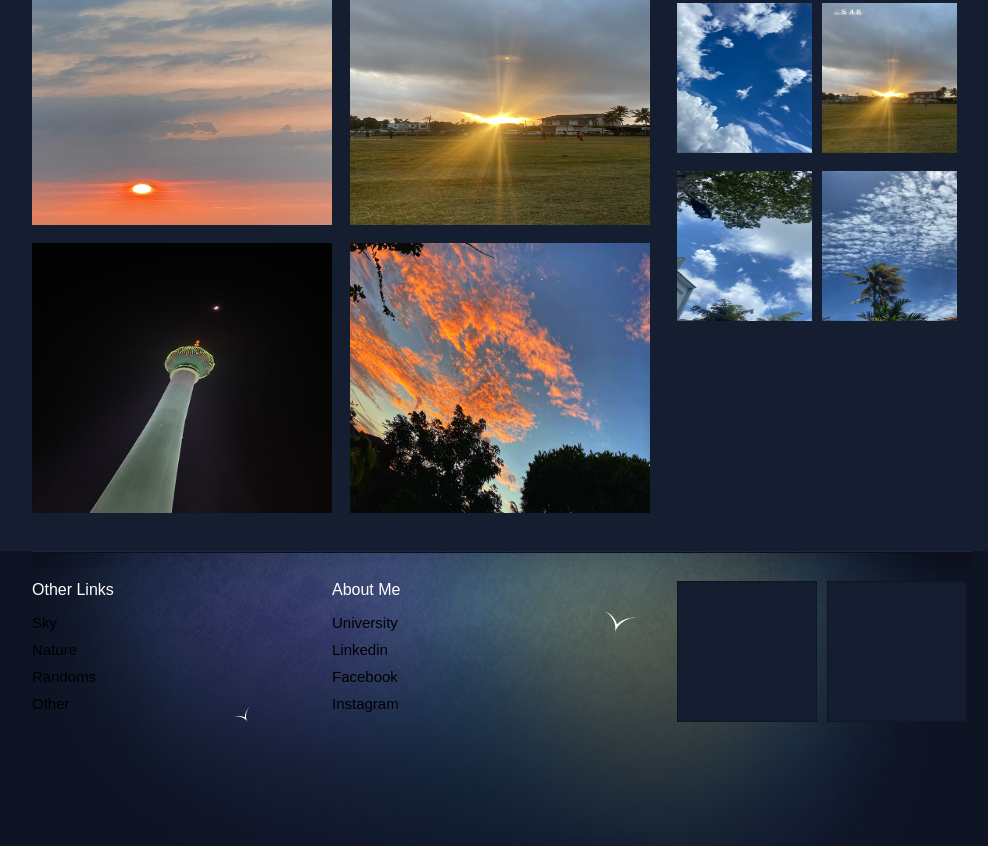
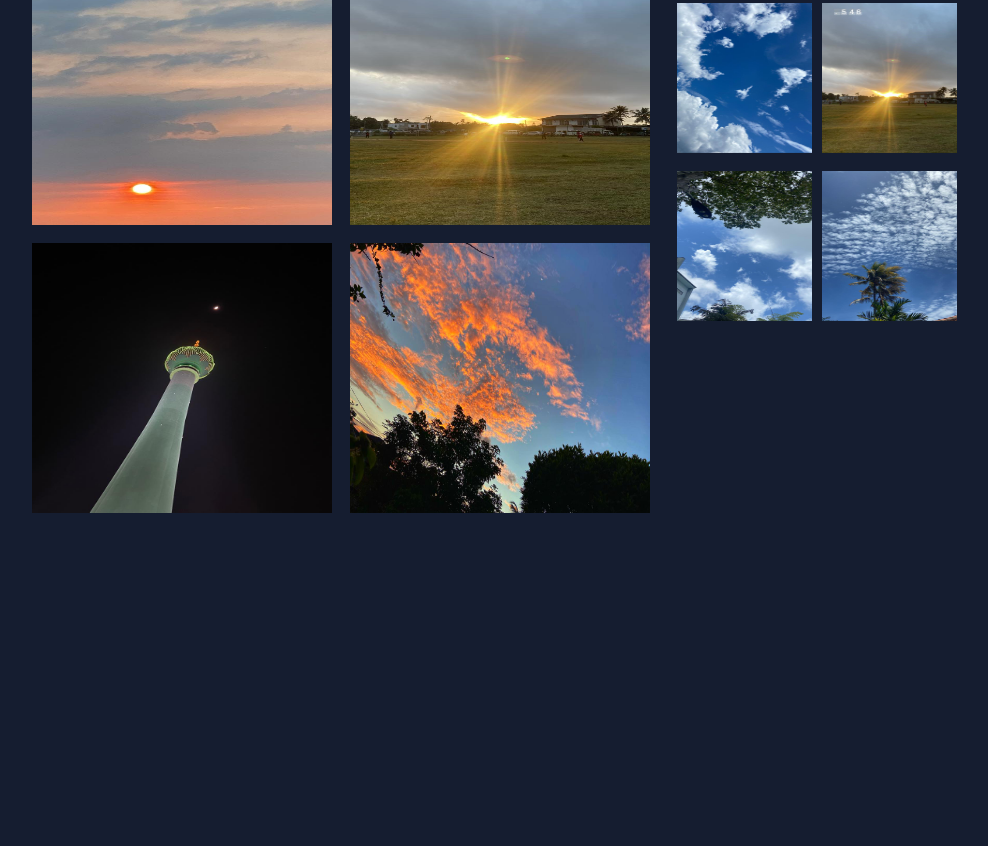
Before and after one commit to Dewmini21/MyPost, a plain HTML site: page 1sky.html in a window 1280 px wide. Shown: the part 706-1552 px from the top of the page, without its empty margins (138-1126 px from the left). After the commit the page ends 1237 px from the top, so only its background shows below. Drawn offline with Linux system fonts and the light colour scheme.

Commit message:
Update 1sky.html

```diff
--- a/1sky.html
+++ b/1sky.html
@@ -75,40 +75,6 @@
         </div>
     </div>
 
-    <div id="footer">
-        <div class="content">
-
-            <div class="sidebar">
-
-                <a href="#"><img src="images/footerbox.png" alt="" border="0" /></a>
-                <a href="#"><img src="images/footerbox.png" alt="" border="0" class="noright" /></a>
-
-            </div>
-            <div id="left">
-                <h3>Other Links</h3>
-                <p><a href="#">Sky</a></p>
-                <p><a href="#">Nature</a></p>
-                <p><a href="#">Randoms</a></p>
-				<p><a href="#">Other</a></p>
-
-            </div>
-
-            <div id="right">
-                <h3>About Me</h3>
-                <p><a href="https://www.kdu.ac.lk/">University </a></p>
-                <p><a href="https://www.linkedin.com/in/thiloka-senavirathne-91a54b242/">Linkedin </a></p>
-                <p><a href="https://web.facebook.com/thiloka.senavirathne.5">Facebook</a></p>
-                <p><a href="https://www.instagram.com/thilokaaa/">Instagram</a></p>
-
-            </div>
-
-            <br />
-
-
-
-        </div>
-
-    </div>
 
 </body>
 </html>
```
